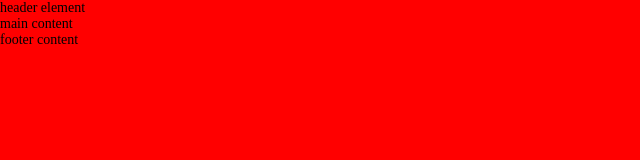
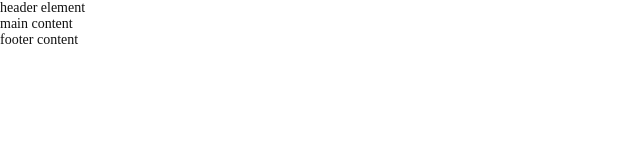
Before and after one commit to uchedotphp/travel-blog, a plain HTML site: page index.html in a window 1280 px wide. Shown: the whole page, without its empty margins (0-640 px from the left). Drawn offline with Linux system fonts and the light colour scheme.

Commit message:
UPDATE: Set background and base color to the body

```diff
--- a/styles.css
+++ b/styles.css
@@ -83,7 +83,8 @@ video {
 /* Main styles */
 body {
   height: 100%;
-  background-color: red;
+  background-color: var(--trav-white);
+  color: var(--trav-black);
   font-size: 1rem;
 }
 
```
